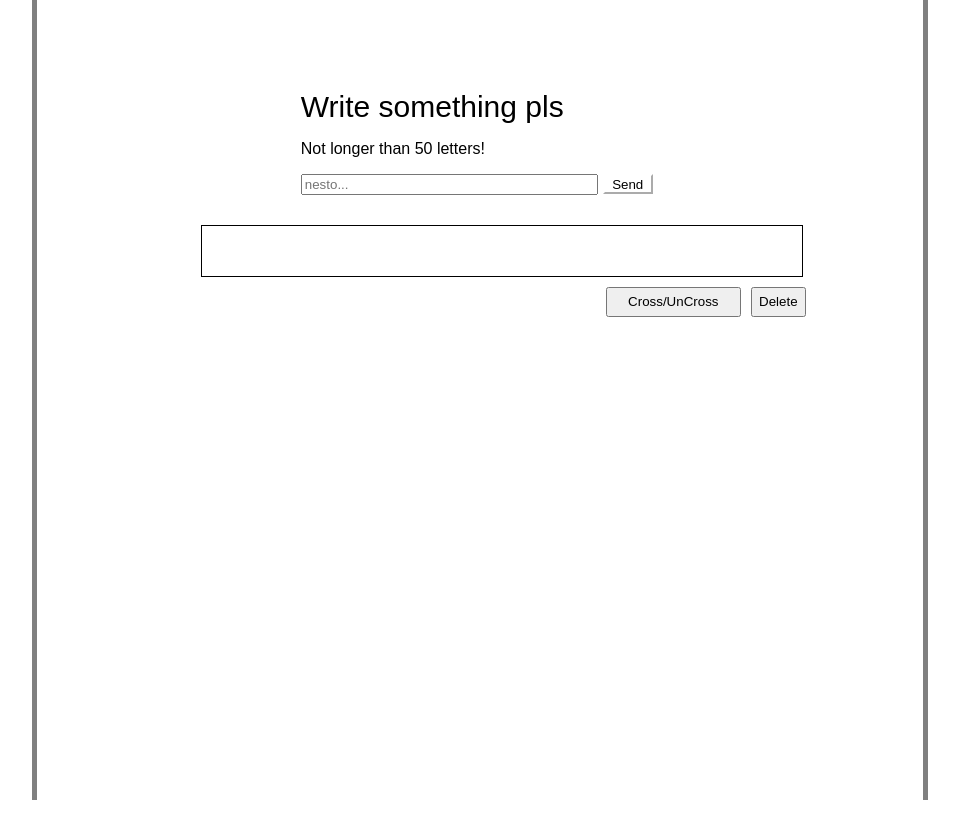
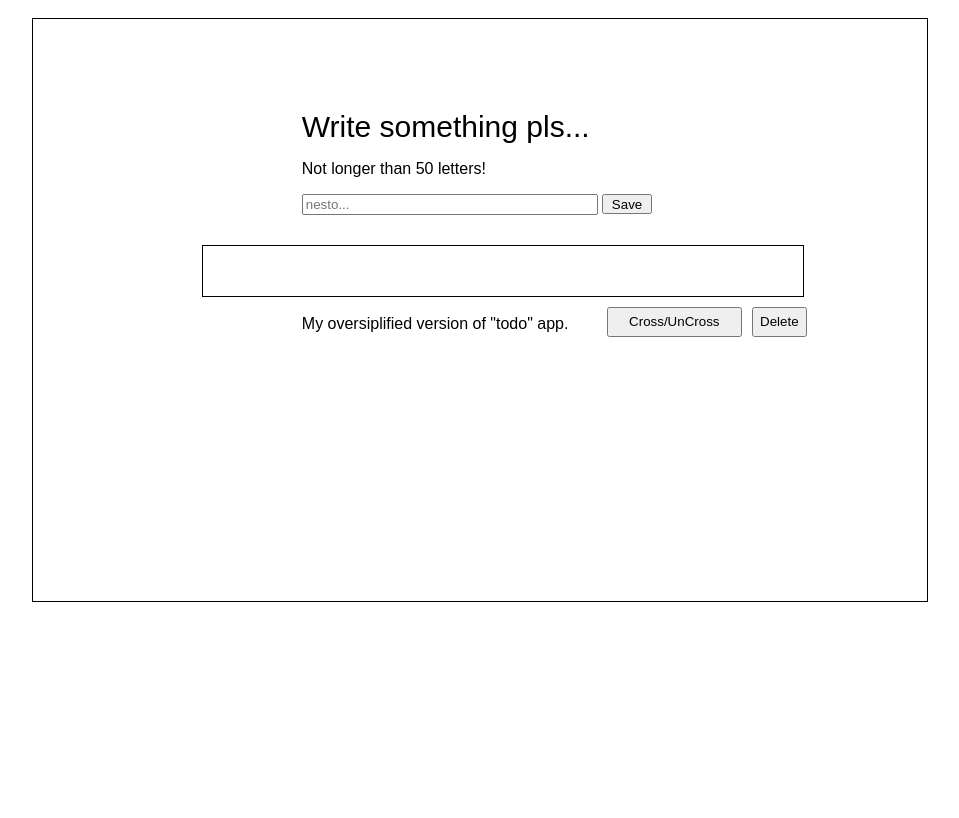
Before and after one commit to AhmedFelic/WebsiteJS_Elements, a plain HTML site: page js tasks/index.html in a window 1280 px wide. Shown: the whole page, without its empty margins (160-1119 px from the left). Drawn offline with Linux system fonts and the light colour scheme.

Commit message:
ToDo done

```diff
--- a/js tasks/index.html
+++ b/js tasks/index.html
@@ -15,10 +15,10 @@
 
 
         <div class="gl">
-        <label class="tekst">Write something pls</label>
+        <label class="tekst">Write something pls...</label>
         <p>Not longer than 50 letters!</p>
         <input type="text"  placeholder="nesto..." class="in" id="wishh" >
-        <button onClick="funkcija1()" class="dugme" >Send</button>
+        <button onClick="funkcija1()" class="dugme" >Save</button>
 
         </div>
         <div id="t2" class="t11">
@@ -29,6 +29,8 @@
           <button onclick="f2()" class="btn">Delete</button>
           <button onclick="f3()" class="btn1">Cross/UnCross</button>
         </div>
+        <br>
+        <label class="lbl">My oversiplified version of "todo" app.</label>
        </div>
 
     </main>
--- a/js tasks/style/style.css
+++ b/js tasks/style/style.css
@@ -60,22 +60,27 @@ main {
 .dugme {
   width: 50px;
   height: 20px;
-  background-color: white;
+
   outline: none;
-  border-color: white;
 }
 .gl {
   margin-top: -50%;
 }
-.aside_left {
+/*.aside_left {
   background-color: gray;
   float: left;
   width: 5px;
-  height: 100vh;
+  height: 70%;
+  margin-top: 10%;
 }
 .aside_right {
   background-color: gray;
   float: right;
   width: 5px;
-  height: 100vh;
+  height: 70%;
+  margin-top: 10%;
+}*/
+.samow {
+  border: 1px solid black;
+  margin-top: 2%;
 }
```
